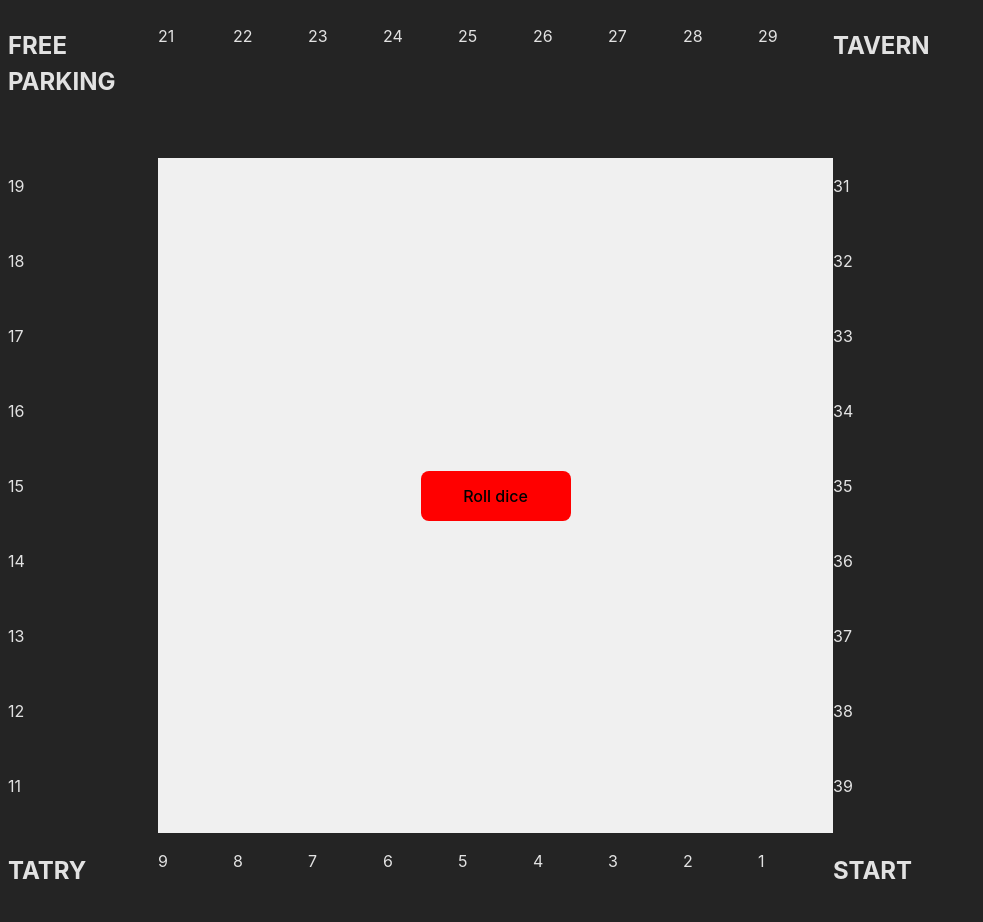
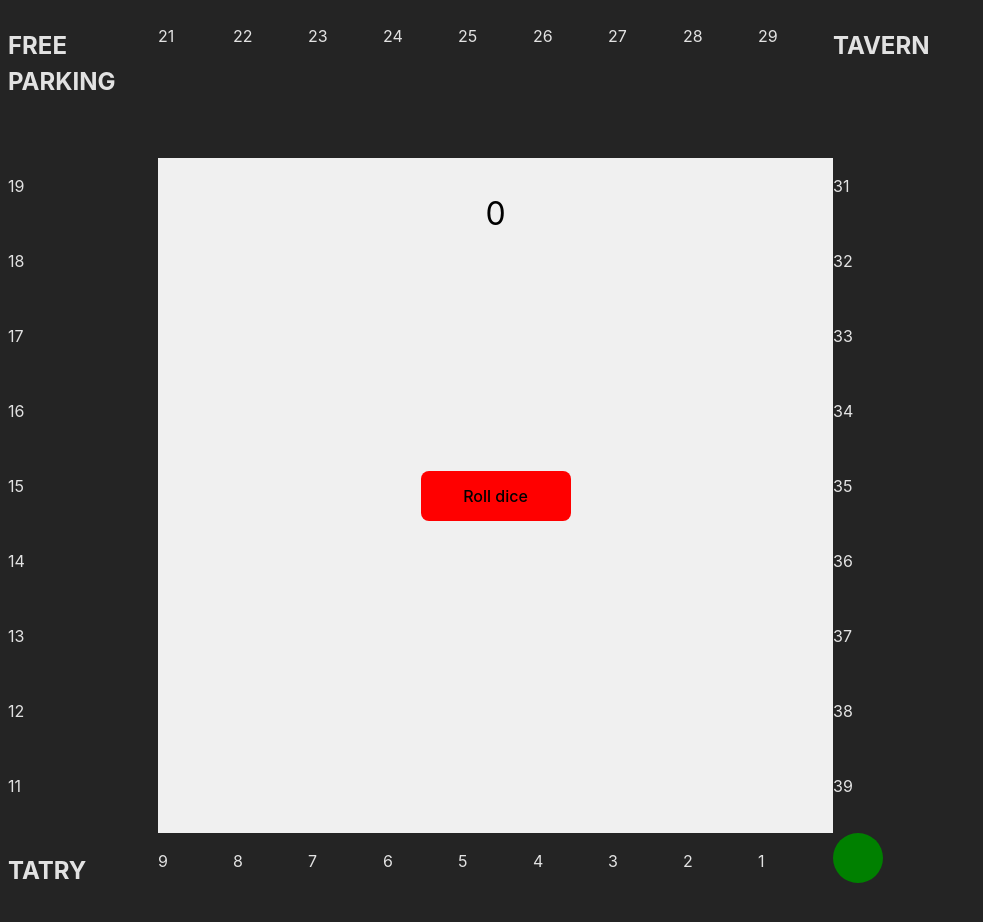
Before and after one commit to pslib-cz/2023-p3a-mpa-react-project-Lukypop, a React (Vite) app in the folder vite-project/: page /game in a window 1280 px wide. Shown: the top 922 px of the page, without its empty margins (0-983 px from the left). Built offline with nearby package versions, Linux system fonts and the light colour scheme.

Commit message:
the voices are getting louder (spánek hodinka bude fakt super)

```diff
--- a/vite-project/src/components/Game/GameBoard.module.css
+++ b/vite-project/src/components/Game/GameBoard.module.css
@@ -22,6 +22,11 @@
     left: 50%;
     transform: translate(-50%, -50%);
 }
+.gameboard--middle--text{
+
+    position: absolute;
+    text-align: center;
+}
 
 .gameboard--2by2{
     grid-column: span 2;
@@ -35,3 +40,11 @@
     grid-column: span 2;
     grid-row: span 1;
 }
+.gameboard--player {
+    background-color: green;
+    border-radius: 50%;
+    width: 50px;
+    height: 50px;
+    z-index: 5;
+
+}
--- a/vite-project/src/components/Game/GameContext.tsx
+++ b/vite-project/src/components/Game/GameContext.tsx
@@ -1,21 +1,37 @@
+import { Action } from '@remix-run/router';
+import { GameState } from '../Types';
 import React, { createContext, useReducer, PropsWithChildren } from 'react';
+import fields from '../Data';
 //work in progress
-
-const defaultGameState = {}
+export interface GameContextProps {
+    state: GameState;
+    dispatch: React.Dispatch<ReducerAction>;
+  }
+const defaultGameState : GameState = {
+    fields: fields,
+    players:[{name: "Player 1", position: 0, money: 1500}]
+}
+type ReducerAction = | { type: "MOVE"; position: number;}
 
 
-
-const gameReducer = (state: any, action: any): any => {
+const gameReducer = (state: GameState , action: ReducerAction): GameState  => {
     switch (action.type) {
-        /*case ActionType.UPDATE_QUESTIONS:
-            return {
+        case "MOVE":
+           return {
+               //player moves to the new position from input value
                 ...state,
-                questions: action.payload
-            }
-        */}
+                players: state.players.map((player) => {
+                    return {
+                        ...player,
+                        position: action.position
+                    }
+                })
+           }
+        }
     }
 
-export const GameContext = createContext<{ state: any; dispatch: React.Dispatch<any> }>({ state: defaultGameState, dispatch: () => undefined });
+
+export const GameContext = createContext<{ state: GameState; dispatch: React.Dispatch<ReducerAction> }>({ state: defaultGameState, dispatch: () => {}});
 
 export const GameProvider: React.FC<PropsWithChildren> = ({ children }) => {
     const [state, dispatch] = useReducer(gameReducer, defaultGameState);
--- a/vite-project/src/components/Game/Gameboard.tsx
+++ b/vite-project/src/components/Game/Gameboard.tsx
@@ -1,22 +1,58 @@
+import Player from "./Player.tsx"
+import { useState, useContext, useEffect } from "react";
 import { Link } from "react-router-dom"
+import { GameContext, GameContextProps } from "./GameContext.tsx"
 import Field from "./Field.tsx"
 import styles from './GameBoard.module.css';
 import fields from "../Data.tsx"
 const Gameboard = () => {
+    const context = useContext<GameContextProps>(GameContext);
+    const [diceRoll, setDiceRoll] = useState(0)
+    const handleDiceRoll = () => {
+        setDiceRoll((Math.floor(Math.random() * 6) + 1)+ (Math.floor(Math.random() * 6) + 1));
+
+    }
+
+    useEffect(() => {
+
+        if(context.state.players[0].position > 39) {
+            context.dispatch({type: "MOVE", position: context.state.players[0].position - 40})
+        }
+
+
+    }, [context.state.players[0].position])
+
+
+
+    useEffect(() => {
+        context.dispatch({type: "MOVE", position: context.state.players[0].position + diceRoll})
+
+    }, [diceRoll])
 
     return (
         <>
             <div className={styles["gameboard"]}>
-                <div className={styles["gameboard--middle"]}><button className={styles["gameboard--middle--button"]}>Roll dice</button></div>
+                <div className={styles["gameboard--middle"]}>
+                        <div>   <p style={{textAlign: "center", color: "black", fontSize: 32}}>{diceRoll}</p>
+                                <button className={styles["gameboard--middle--button"]} onClick={handleDiceRoll}>Roll dice</button>
+                        </div>
+                    </div>
 
-                {fields.map((field, index) => {
-                    if (field.type === "START" || field.type === "TAVERN" || field.type === "FREE_PARKING" || field.type === "TATRY" ) {
+                {context.state.fields.map((field, index) => {
+                    if (context.state.players[0].position === field.FieldId) {
+
+                        return(<div className={styles["gameboard--player"]}><Player/></div>)
+                    }
+                    else if (field.type === "START" || field.type === "TAVERN" || field.type === "FREE_PARKING" || field.type === "TATRY" ) {
+
                         return(<div className={styles["gameboard--2by2"]}><Field key={index} field={field} /></div>)}
-                    if(index > 0 && index < 10 || index > 29) {
+                    else if(index > 0 && index < 10 || index > 29) {
                         return(<div className={styles["gameboard--1by2"]}><Field key={index} field={field} /></div>)}
-                    if(index%2 === 0 && index > 10 && index < 30 || index%2 === 1 && index > 10 && index < 30) {
+                    else if(index%2 === 0 && index > 10 && index < 30 || index%2 === 1 && index > 10 && index < 30) {
                         return(<div className={styles["gameboard--2by1"]}><Field key={index} field={field} /></div>)}
+
                     }
+
                 )}
 
             </div>
--- /dev/null
+++ b/vite-project/src/components/Game/Player.tsx
@@ -0,0 +1,8 @@
+const Player = () => {
+    return ( //tady toho bude vice
+      <div>
+      </div>
+    );
+  };
+
+  export default Player;
```
Also changed, not shown: vite-project/src/components/Types.tsx (+9 -0 lines).
